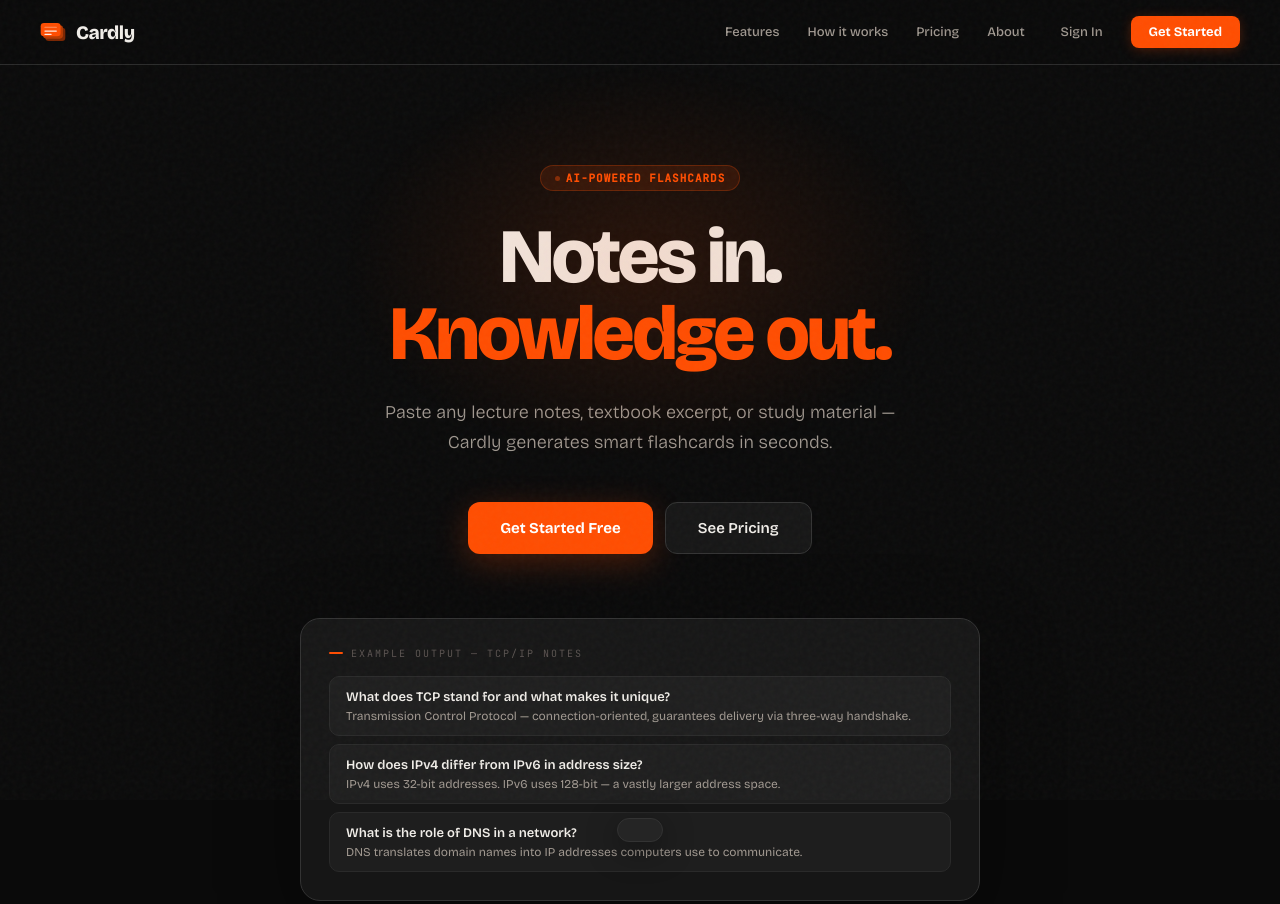
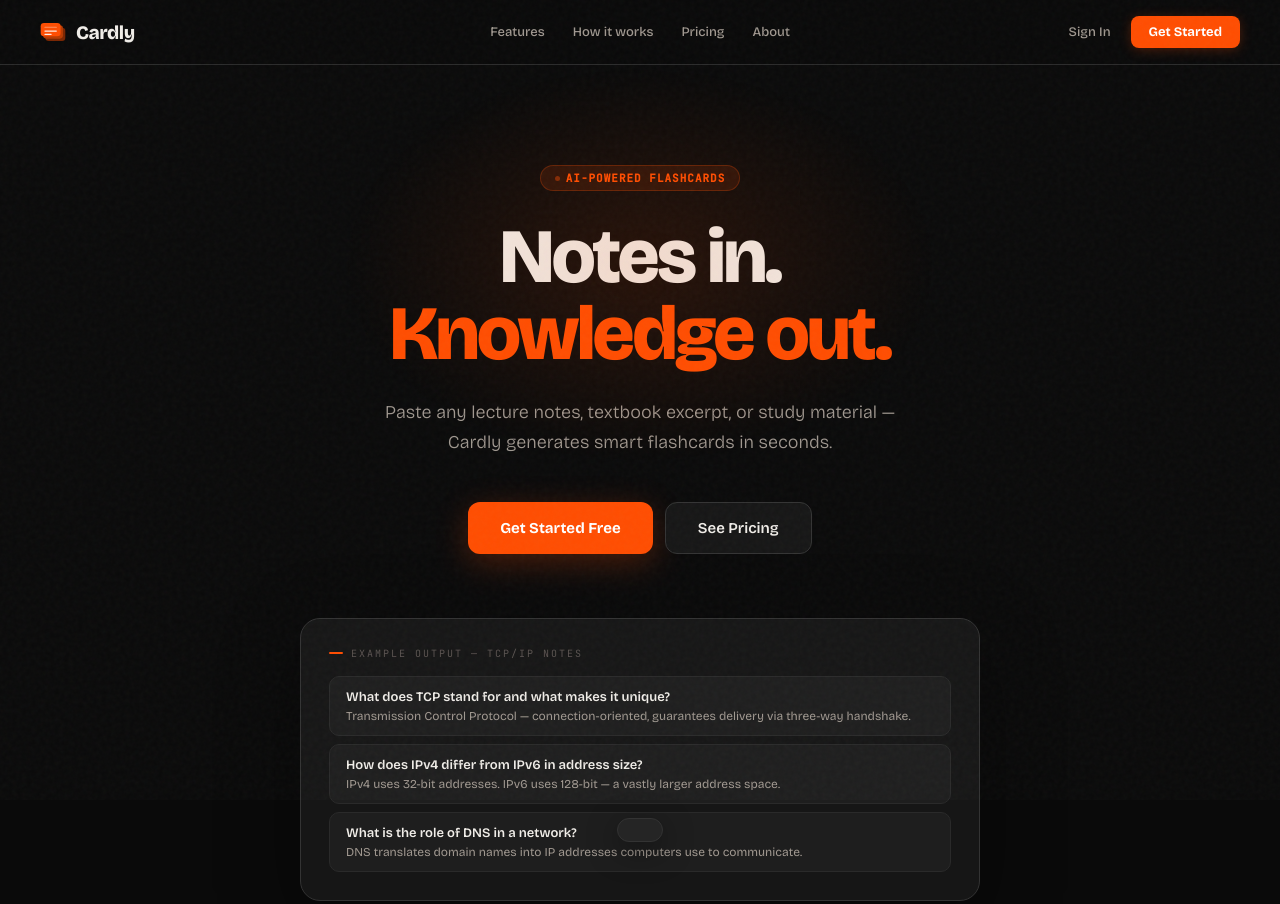
Before and after one commit to AndreiDimofte/cardly, a website: page public/index.html in a window 1280 px wide. Shown: the top 904 px of the page. Drawn offline with nearby package versions, Linux system fonts and the light colour scheme.

Commit message:
fix: header layout - nav links centered, auth buttons right-aligned

```diff
--- a/public/index.html
+++ b/public/index.html
@@ -166,13 +166,17 @@
    HEADER
 ════════════════════════════════════ */
 header{
-  display:flex;align-items:center;justify-content:space-between;
+  display:grid;grid-template-columns:1fr auto 1fr;
+  align-items:center;
   padding:16px 40px;
   border-bottom:1px solid var(--border);
   background:rgba(10,10,10,0.85);
   backdrop-filter:blur(16px);
   position:sticky;top:0;z-index:100;
 }
+
+.header-nav{display:flex;align-items:center;gap:4px;justify-content:center;}
+.header-right{display:flex;align-items:center;gap:8px;justify-content:flex-end;}
 
 .wordmark{display:flex;align-items:center;gap:10px;cursor:pointer;}
 .wordmark-icon{
@@ -182,8 +186,6 @@
   box-shadow:0 2px 12px var(--accent-glow);
 }
 .wordmark-text{font-weight:800;font-size:19px;letter-spacing:-0.5px;}
-
-.header-right{display:flex;align-items:center;gap:12px;}
 
 .nav-links{display:flex;gap:4px;}
 .nav-link{
@@ -1236,7 +1238,8 @@
 
 /* RESPONSIVE FOOTER */
 @media(max-width:768px){
-  header{padding:14px 20px;}
+  header{padding:14px 20px;grid-template-columns:1fr auto;}
+  #headerNav{display:none;}
   .landing,.app{padding-left:20px;padding-right:20px;}
   .hero{padding:60px 0 50px;}
   .hero h1{letter-spacing:-2px;}
@@ -1333,6 +1336,7 @@
     </svg>
     <div class="wordmark-text">Cardly</div>
   </div>
+  <div class="header-nav" id="headerNav"></div>
   <div class="header-right" id="headerRight"></div>
   <button class="btn-mobile-menu" id="mobileMenuBtn" onclick="toggleMobileMenu()">
     <i data-lucide="menu" style="width:18px;height:18px;"></i>
@@ -2214,8 +2218,10 @@
 
 // ── HEADER ──
 function renderHeader(loggedIn) {
+  const hn = document.getElementById('headerNav');
   const hr = document.getElementById('headerRight');
   if (loggedIn) {
+    hn.innerHTML = '';
     const used = userProfile?.sets_this_month || 0;
     const isPro = userProfile?.is_pro;
     const pillClass = isPro ? 'usage-pill pro' : used >= 3 ? 'usage-pill limit' : 'usage-pill';
@@ -2227,14 +2233,14 @@
       <button class="btn-signout" onclick="signOut()">Sign out</button>
     `;
   } else {
+    hn.innerHTML = `
+      <button class="nav-link" onclick="document.getElementById('features').scrollIntoView({behavior:'smooth'})">Features</button>
+      <button class="nav-link" onclick="document.getElementById('how').scrollIntoView({behavior:'smooth'})">How it works</button>
+      <button class="nav-link" onclick="document.getElementById('pricing').scrollIntoView({behavior:'smooth'})">Pricing</button>
+      <button class="nav-link" onclick="showAbout()">About</button>
+    `;
     hr.innerHTML = `
-      <div class="nav-links">
-        <button class="nav-link" onclick="document.getElementById('features').scrollIntoView({behavior:'smooth'})">Features</button>
-        <button class="nav-link" onclick="document.getElementById('how').scrollIntoView({behavior:'smooth'})">How it works</button>
-        <button class="nav-link" onclick="document.getElementById('pricing').scrollIntoView({behavior:'smooth'})">Pricing</button>
-        <button class="nav-link" onclick="showAbout()">About</button>
-      </div>
-      <button class="nav-link" onclick="showAuth()" style="margin-right:4px;">Sign In</button>
+      <button class="nav-link" onclick="showAuth()">Sign In</button>
       <button class="btn-header-cta" onclick="showAuth()">Get Started</button>
     `;
   }
```
